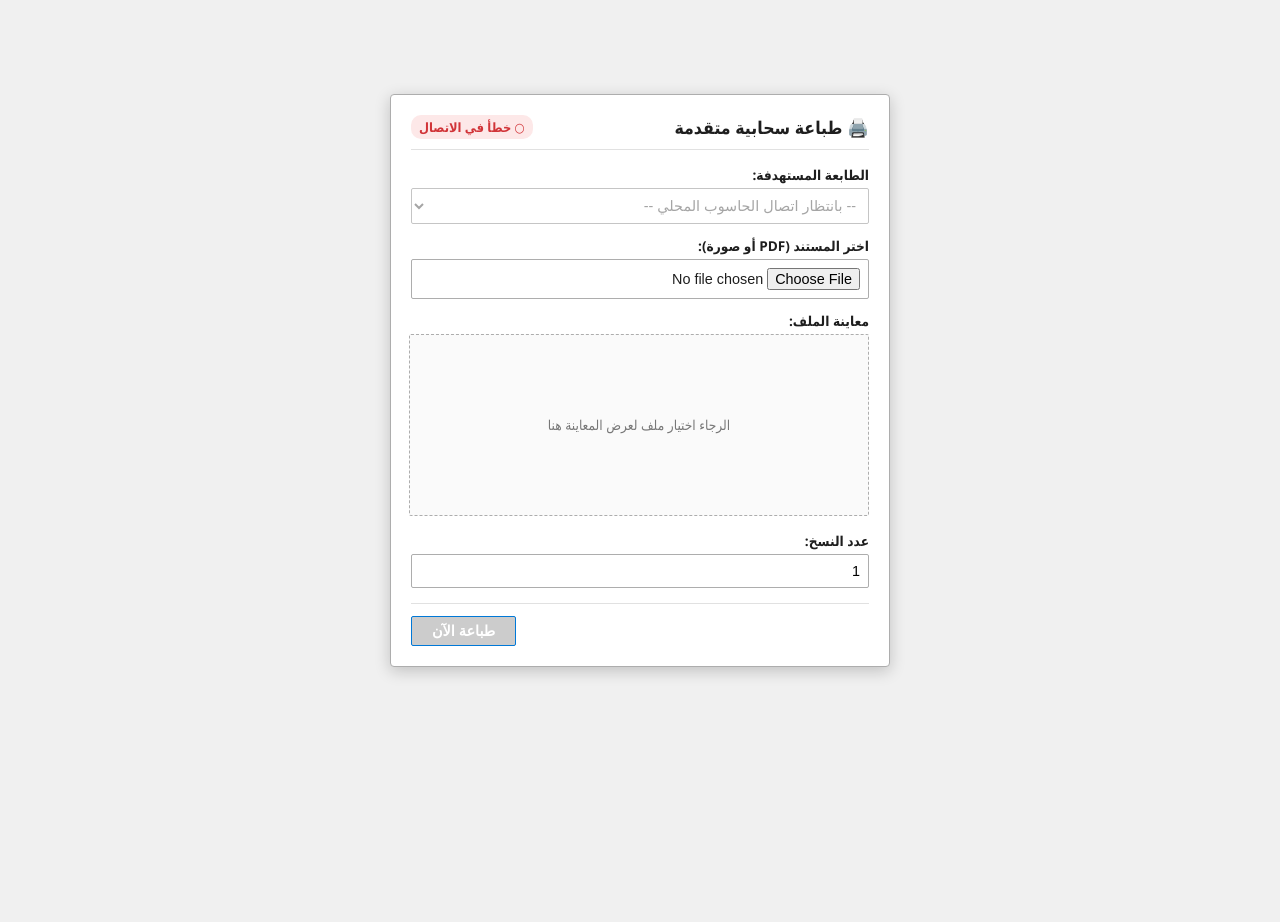
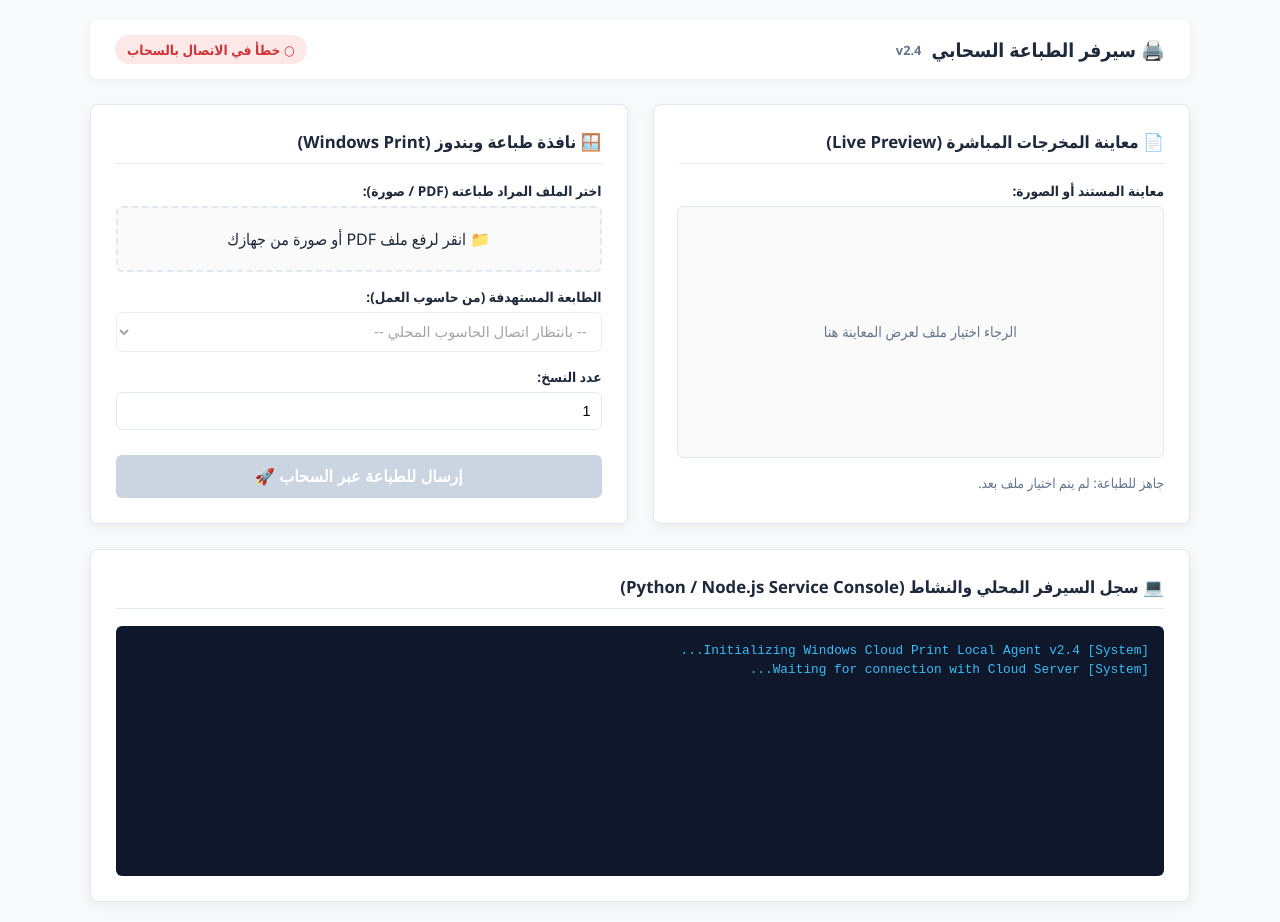
Before and after one commit to muntader13163/cloud-print-server, a website: page public/index.html in a window 1280 px wide. Before the commit the page ends 800 px from the top, so only its background shows below. Drawn offline with Linux system fonts and the light colour scheme; no server answers.

Commit message:
Upgrade UI to match full dashboard and live preview design

```diff
--- a/public/index.html
+++ b/public/index.html
@@ -3,139 +3,183 @@
 <head>
     <meta charset="UTF-8">
     <meta name="viewport" content="width=device-width, initial-scale=1.0">
-    <title>طباعة سحابية متقدمة - Cloud Print</title>
+    <title>سيرفر الطباعة السحابي - Cloud Print v2.4</title>
     <style>
         :root {
-            --win-bg: #f0f0f0;
-            --win-window-bg: #ffffff;
-            --win-border: #adadad;
-            --win-blue: #0078d7;
-            --win-blue-hover: #106ebe;
-            --win-text: #1e1e1e;
+            --bg-color: #f8f9fa;
+            --card-bg: #ffffff;
+            --border-color: #e2e8f0;
+            --primary: #0078d7;
+            --primary-hover: #106ebe;
+            --text-main: #1e293b;
+            --text-muted: #64748b;
             --success: #107c41;
             --danger: #d13438;
         }
 
         body {
             font-family: 'Segoe UI', Tahoma, Geneva, Verdana, sans-serif;
-            background-color: var(--win-bg);
-            color: var(--win-text);
+            background-color: var(--bg-color);
+            color: var(--text-main);
             margin: 0;
             padding: 20px;
             display: flex;
-            justify-content: center;
+            flex-direction: column;
             align-items: center;
-            min-height: 90vh;
+            min-height: 95vh;
         }
 
-        .print-dialog {
-            background-color: var(--win-window-bg);
-            border: 1px solid var(--win-border);
-            box-shadow: 0 4px 16px rgba(0,0,0,0.2);
+        .top-bar {
             width: 100%;
-            max-width: 500px;
-            padding: 20px;
-            box-sizing: border-box;
-            border-radius: 4px;
-        }
-
-        .dialog-header {
+            max-width: 1100px;
             display: flex;
             justify-content: space-between;
             align-items: center;
-            border-bottom: 1px solid #e1e1e1;
-            padding-bottom: 10px;
-            margin-bottom: 15px;
+            background: var(--card-bg);
+            padding: 15px 25px;
+            border-radius: 8px;
+            box-shadow: 0 2px 8px rgba(0,0,0,0.05);
+            margin-bottom: 25px;
+            box-sizing: border-box;
         }
 
-        .dialog-header h3 { margin: 0; font-size: 1.1rem; }
+        .top-bar h2 {
+            margin: 0;
+            font-size: 1.2rem;
+            display: flex;
+            align-items: center;
+            gap: 10px;
+        }
 
         .status-badge {
-            font-size: 0.8rem;
-            padding: 3px 8px;
-            border-radius: 10px;
+            font-size: 0.85rem;
+            padding: 5px 12px;
+            border-radius: 20px;
             font-weight: 600;
+            display: inline-flex;
+            align-items: center;
+            gap: 6px;
         }
         .status-online { background-color: #dff6dd; color: var(--success); }
         .status-offline { background-color: #fde8e8; color: var(--danger); }
 
-        .form-section { margin-bottom: 12px; }
+        .main-container {
+            display: grid;
+            grid-template-columns: 1fr 1fr;
+            gap: 25px;
+            width: 100%;
+            max-width: 1100px;
+        }
+
+        @media (max-width: 900px) {
+            .main-container { grid-template-columns: 1fr; }
+        }
+
+        .panel {
+            background: var(--card-bg);
+            border: 1px solid var(--border-color);
+            border-radius: 8px;
+            padding: 25px;
+            box-shadow: 0 4px 12px rgba(0,0,0,0.05);
+            box-sizing: border-box;
+        }
+
+        .panel h3 {
+            margin-top: 0;
+            font-size: 1.05rem;
+            border-bottom: 1px solid var(--border-color);
+            padding-bottom: 10px;
+            display: flex;
+            justify-content: space-between;
+            align-items: center;
+        }
+
+        .form-group {
+            margin-bottom: 15px;
+        }
 
         label {
             display: block;
-            margin-bottom: 4px;
+            margin-bottom: 6px;
             font-size: 0.85rem;
             font-weight: 600;
+            color: var(--text-main);
         }
 
-        select, input[type="file"], input[type="number"] {
+        select, input[type="number"], input[type="text"] {
             width: 100%;
-            padding: 8px;
-            border: 1px solid var(--win-border);
-            border-radius: 2px;
-            box-sizing: border-box;
+            padding: 10px;
+            border: 1px solid var(--border-color);
+            border-radius: 6px;
             font-size: 0.9rem;
             background: #fff;
+            box-sizing: border-box;
         }
 
-        /* شاشة المعاينة للملفات والصور */
-        .preview-container {
+        .file-drop-area {
+            border: 2px dashed var(--border-color);
+            border-radius: 6px;
+            padding: 20px;
+            text-align: center;
+            background: #fafafa;
+            cursor: pointer;
+            transition: 0.2s;
+        }
+        .file-drop-area:hover { border-color: var(--primary); background: #f0f7ff; }
+
+        .preview-box {
             width: 100%;
-            height: 180px;
-            border: 1px dashed var(--win-border);
+            height: 250px;
+            border: 1px solid var(--border-color);
             background: #fafafa;
             display: flex;
             justify-content: center;
             align-items: center;
             overflow: hidden;
-            margin-bottom: 15px;
+            border-radius: 6px;
             position: relative;
-            border-radius: 2px;
         }
 
-        .preview-container img, .preview-container iframe {
+        .preview-box img, .preview-box iframe {
             max-width: 100%;
             max-height: 100%;
             object-fit: contain;
         }
 
-        .preview-placeholder {
-            color: #777;
-            font-size: 0.85rem;
-            text-align: center;
+        .btn-print {
+            background-color: var(--primary);
+            color: white;
+            border: none;
+            width: 100%;
+            padding: 12px;
+            font-size: 1rem;
+            font-weight: 600;
+            border-radius: 6px;
+            cursor: pointer;
+            transition: background 0.2s;
+        }
+        .btn-print:hover { background-color: var(--primary-hover); }
+        .btn-print:disabled { background-color: #cbd5e1; cursor: not-allowed; }
+
+        .console-box {
+            background: #0f172a;
+            color: #38bdf8;
+            font-family: monospace;
+            padding: 15px;
+            border-radius: 6px;
+            height: 220px;
+            overflow-y: auto;
+            font-size: 0.8rem;
+            line-height: 1.5;
         }
 
-        .dialog-footer {
-            display: flex;
-            justify-content: flex-end;
-            border-top: 1px solid #e1e1e1;
-            padding-top: 12px;
+        .alert {
             margin-top: 15px;
-        }
-
-        .btn {
-            padding: 6px 20px;
-            font-size: 0.9rem;
-            font-weight: 600;
-            border: 1px solid var(--win-border);
-            border-radius: 2px;
-            cursor: pointer;
-        }
-
-        .btn-print {
-            background-color: var(--win-blue);
-            color: white;
-            border-color: var(--win-blue);
-        }
-        .btn-print:hover { background-color: var(--win-blue-hover); }
-        .btn-print:disabled { background-color: #ccc; cursor: not-allowed; }
-
-        .alert {
-            margin-top: 10px;
-            padding: 8px;
+            padding: 10px;
             font-size: 0.85rem;
-            border-radius: 2px;
+            border-radius: 6px;
             display: none;
+            text-align: center;
         }
         .alert-success { background-color: #dff6dd; color: var(--success); }
         .alert-error { background-color: #fde8e8; color: var(--danger); }
@@ -143,42 +187,67 @@
 </head>
 <body>
 
-<div class="print-dialog">
-    <div class="dialog-header">
-        <h3>🖨️ طباعة سحابية متقدمة</h3>
-        <div id="agentStatus" class="status-badge status-offline">جاري الاتصال...</div>
+    <div class="top-bar">
+        <h2>🖨️ سيرفر الطباعة السحابي <span style="font-size: 0.8rem; color: var(--text-muted);">v2.4</span></h2>
+        <div id="agentStatus" class="status-badge status-offline">○ جاري التحقق من اتصال الحاسوب...</div>
     </div>
 
+    <div class="main-container">
+        <!-- لوحة معاينة الملفات -->
+        <div class="panel">
+            <h3>📄 معاينة المخرجات المباشرة (Live Preview)</h3>
+            <div class="form-group" style="margin-top: 15px;">
+                <label>معاينة المستند أو الصورة:</label>
+                <div class="preview-box" id="previewContainer">
+                    <span style="color: var(--text-muted); font-size: 0.9rem;">الرجاء اختيار ملف لعرض المعاينة هنا</span>
+                </div>
+            </div>
+            <div id="fileInfo" style="font-size: 0.85rem; color: var(--text-muted); margin-top: 10px;">
+                جاهز للطباعة: لم يتم اختيار ملف بعد.
+            </div>
+        </div>
+
+        <!-- لوحة إرسال أمر الطباعة (نافذة ويندوز) -->
+        <div class="panel">
+            <h3>🪟 نافذة طباعة ويندوز (Windows Print)</h3>
+
             <form id="printForm">
-        <div class="form-section">
-            <label for="printerSelect">الطابعة المستهدفة:</label>
+                <div class="form-group">
+                    <label>اختر الملف المراد طباعته (PDF / صورة):</label>
+                    <div class="file-drop-area" onclick="document.getElementById('fileInput').click()">
+                        📁 انقر لرفع ملف PDF أو صورة من جهازك
+                        <input type="file" id="fileInput" accept="application/pdf,image/*" style="display: none;" required>
+                    </div>
+                </div>
+
+                <div class="form-group">
+                    <label for="printerSelect">الطابعة المستهدفة (من حاسوب العمل):</label>
                     <select id="printerSelect" required disabled>
                         <option value="">-- بانتظار اتصال الحاسوب المحلي --</option>
                     </select>
                 </div>
 
-        <div class="form-section">
-            <label for="fileInput">اختر المستند (PDF أو صورة):</label>
-            <input type="file" id="fileInput" accept="application/pdf,image/*" required>
-        </div>
-
-        <!-- شاشة المعاينة -->
-        <label>معاينة الملف:</label>
-        <div class="preview-container" id="previewContainer">
-            <div class="preview-placeholder">الرجاء اختيار ملف لعرض المعاينة هنا</div>
-        </div>
-
-        <div class="form-section">
+                <div class="form-group">
                     <label for="copiesInput">عدد النسخ:</label>
                     <input type="number" id="copiesInput" value="1" min="1" max="99" required>
                 </div>
 
                 <div id="alertBox" class="alert"></div>
 
-        <div class="dialog-footer">
-            <button type="submit" id="submitBtn" class="btn btn-print" disabled>طباعة الآن</button>
+                <button type="submit" id="submitBtn" class="btn-print" disabled style="margin-top: 10px;">إرسال للطباعة عبر السحاب 🚀</button>
+            </form>
         </div>
-    </form>
+    </div>
+
+    <!-- لوحة السجل المحلي والسيرفر -->
+    <div class="main-container" style="margin-top: 25px;">
+        <div class="panel" style="grid-column: span 2;">
+            <h3>💻 سجل السيرفر المحلي والنشاط (Python / Node.js Service Console)</h3>
+            <div class="console-box" id="consoleLog">
+                [System] Initializing Windows Cloud Print Local Agent v2.4...<br>
+                [System] Waiting for connection with Cloud Server...<br>
+            </div>
+        </div>
     </div>
 
 <script>
@@ -189,10 +258,18 @@
     const submitBtn = document.getElementById('submitBtn');
     const alertBox = document.getElementById('alertBox');
     const previewContainer = document.getElementById('previewContainer');
+    const fileInfo = document.getElementById('fileInfo');
+    const consoleLog = document.getElementById('consoleLog');
 
     let fileBase64Data = "";
 
-    // معاينة الملف عند اختياره
+    function logToConsole(msg) {
+        const time = new Date().toLocaleTimeString();
+        consoleLog.innerHTML += `[${time}] ${msg}<br>`;
+        consoleLog.scrollTop = consoleLog.scrollHeight;
+    }
+
+    // معاينة الملف
     fileInput.addEventListener('change', (e) => {
         const file = e.target.files[0];
         if (!file) return;
@@ -214,20 +291,23 @@
                 iframe.style.border = 'none';
                 previewContainer.appendChild(iframe);
             } else {
-                previewContainer.innerHTML = '<div class="preview-placeholder">الملف جاهز للطباعة (لا توجد معاينة متاحة لهذا النوع)</div>';
+                previewContainer.innerHTML = '<span style="color:var(--text-muted)">ملف جاهز للطباعة</span>';
             }
+
+            fileInfo.textContent = `الملف: ${file.name} | الحجم: ${(file.size / 1024).toFixed(1)} KB`;
+            logToConsole(`تم تحميل الملف بنجاح للمعاينة: ${file.name}`);
         };
         reader.readAsDataURL(file);
     });
 
-    // جلب الطابعات المتصلة
+    // جلب الطابعات
     async function fetchPrinters() {
         try {
             const response = await fetch('/api/printers');
             const data = await response.json();
 
             if (data.printers && data.printers.length > 0) {
-                agentStatus.textContent = '● الحاسوب متصل بالخلفية';
+                agentStatus.textContent = '● الحاسوب متصل بالسيرفر (نشط)';
                 agentStatus.className = 'status-badge status-online';
 
                 const currentSelected = printerSelect.value;
@@ -243,28 +323,29 @@
                 printerSelect.disabled = false;
                 submitBtn.disabled = false;
             } else {
-                agentStatus.textContent = '○ بانتظار تشغيل agent.py';
+                agentStatus.textContent = '○ بانتظار تشغيل agent.py محلياً';
                 agentStatus.className = 'status-badge status-offline';
-                printerSelect.innerHTML = '<option value="">-- الحاسوب غير متصل --</option>';
+                printerSelect.innerHTML = '<option value="">-- الحاسوب المحلي غير متصل --</option>';
                 printerSelect.disabled = true;
                 submitBtn.disabled = true;
             }
         } catch (e) {
-            agentStatus.textContent = '○ خطأ في الاتصال';
+            agentStatus.textContent = '○ خطأ في الاتصال بالسحاب';
         }
     }
 
     fetchPrinters();
     setInterval(fetchPrinters, 4000);
 
-    // إرسال المهمة للسيرفر
+    // إرسال المهمة
     document.getElementById('printForm').addEventListener('submit', async (e) => {
         e.preventDefault();
         const file = fileInput.files[0];
         if (!file || !fileBase64Data) return;
 
-        showAlert('جاري إرسال المهمة للطباعة الصامتة...', 'success');
+        showAlert('جاري إرسال المهمة للطباعة الصامتة في الخلفية...', 'success');
         submitBtn.disabled = true;
+        logToConsole(`جاري إرسال مهمة الطباعة للطابعة: ${printerSelect.value}...`);
 
         const jobData = {
             printerName: printerSelect.value,
@@ -282,15 +363,19 @@
 
             const result = await response.json();
             if (response.ok) {
-                showAlert('تمت الطباعة في الخلفية بنجاح تام!', 'success');
+                showAlert('تمت الطباعة الصامتة في الخلفية بنجاح تام! 🖨️', 'success');
+                logToConsole(`تمت معالجة وإرسال المهمة بنجاح إلى الطابعة.`);
                 fileInput.value = '';
-                previewContainer.innerHTML = '<div class="preview-placeholder">الرجاء اختيار ملف لعرض المعاينة هنا</div>';
+                previewContainer.innerHTML = '<span style="color: var(--text-muted); font-size: 0.9rem;">الرجاء اختيار ملف لعرض المعاينة هنا</span>';
+                fileInfo.textContent = 'جاهز للطباعة: لم يتم اختيار ملف بعد.';
                 fileBase64Data = "";
             } else {
-                showAlert('حدث خطأ: ' + (result.message || 'غير معروف'), 'error');
+                showAlert('حدث خطأ أثناء الطباعة.', 'error');
+                logToConsole(`خطأ في الإرسال: ${result.message}`);
             }
         } catch (err) {
-            showAlert('فشل الاتصال: ' + err.message, 'error');
+            showAlert('فشل الاتصال بالسيرفر.', 'error');
+            logToConsole(`فشل الاتصال: ${err.message}`);
         } finally {
             submitBtn.disabled = false;
         }
```
Lines whose indentation alone changed are shown as unchanged.
